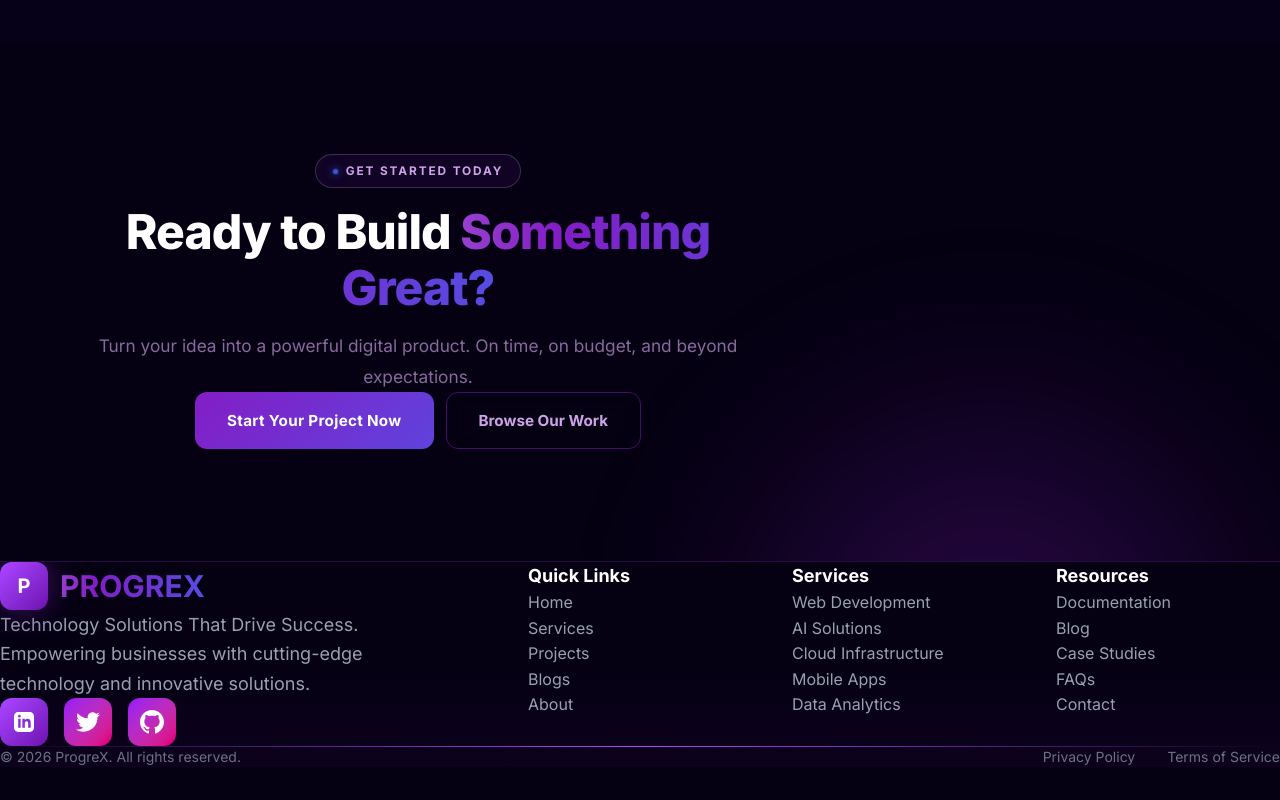
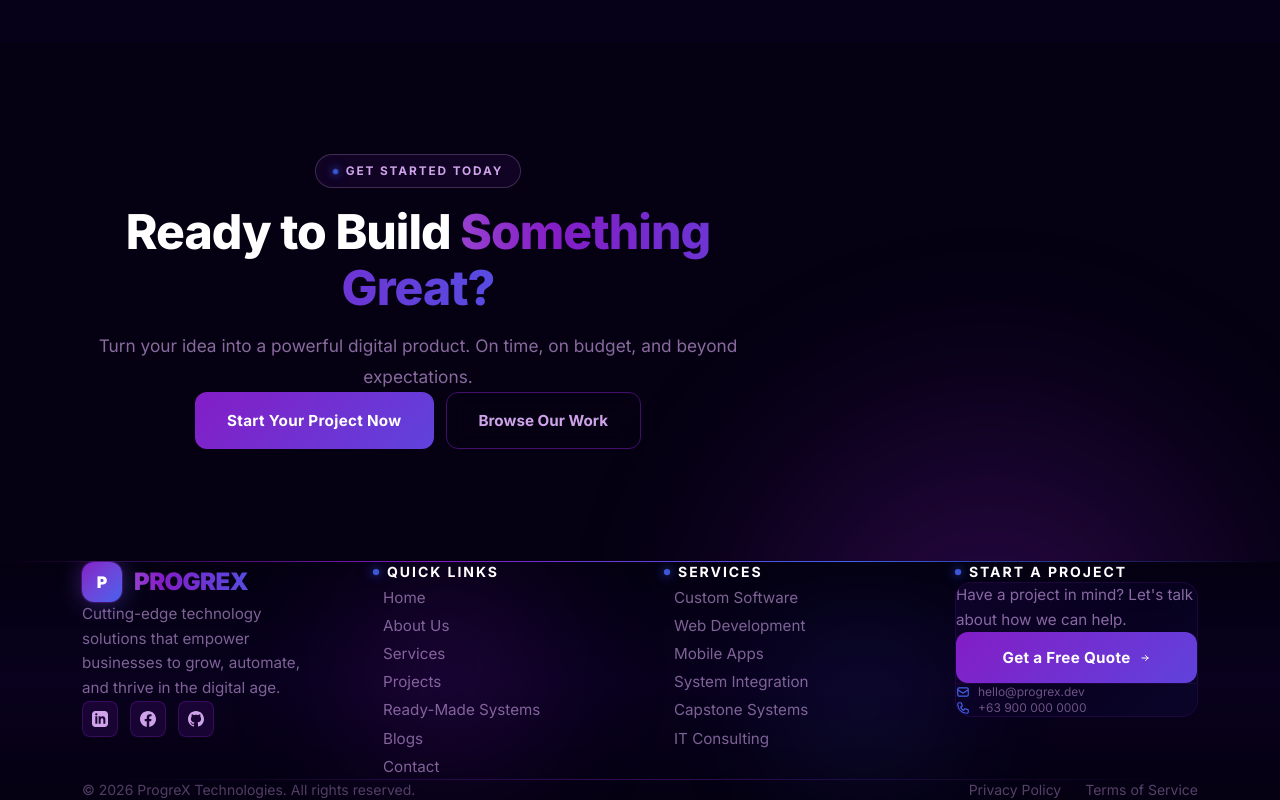
Before and after one commit to sh3ki/PROGREX, a Next.js app: page / in a window 1280 px wide. Shown: the part 4548-5348 px from the top of the page. Before the commit the page ends 5315 px from the top, so only its background shows below. Built offline with nearby package versions, Linux system fonts and the light colour scheme.

Commit message:
Update Footer.tsx

```diff
--- a/components/Footer.tsx
+++ b/components/Footer.tsx
@@ -1,162 +1,163 @@
 'use client';
 
-import { motion } from 'framer-motion';
-import { useInView } from 'framer-motion';
+import { motion, useInView } from 'framer-motion';
 import { useRef } from 'react';
+import Link from 'next/link';
+
+const quickLinks = [
+  { name: 'Home', href: '/' },
+  { name: 'About Us', href: '/about' },
+  { name: 'Services', href: '/services' },
+  { name: 'Projects', href: '/projects' },
+  { name: 'Ready-Made Systems', href: '/systems' },
+  { name: 'Blogs', href: '/blogs' },
+  { name: 'Contact', href: '/contact' },
+];
+const serviceLinks = [
+  { name: 'Custom Software', href: '/services' },
+  { name: 'Web Development', href: '/services' },
+  { name: 'Mobile Apps', href: '/services' },
+  { name: 'System Integration', href: '/services' },
+  { name: 'Capstone Systems', href: '/services' },
+  { name: 'IT Consulting', href: '/services' },
+];
+const socials = [
+  { label: 'LinkedIn', icon: 'M19 0h-14c-2.761 0-5 2.239-5 5v14c0 2.761 2.239 5 5 5h14c2.762 0 5-2.239 5-5v-14c0-2.761-2.238-5-5-5zm-11 19h-3v-11h3v11zm-1.5-12.268c-.966 0-1.75-.79-1.75-1.764s.784-1.764 1.75-1.764 1.75.79 1.75 1.764-.783 1.764-1.75 1.764zm13.5 12.268h-3v-5.604c0-3.368-4-3.113-4 0v5.604h-3v-11h3v1.765c1.396-2.586 7-2.777 7 2.476v6.759z', href: '#' },
+  { label: 'Facebook', icon: 'M24 12.073c0-6.627-5.373-12-12-12s-12 5.373-12 12c0 5.99 4.388 10.954 10.125 11.854v-8.385H7.078v-3.47h3.047V9.43c0-3.007 1.792-4.669 4.533-4.669 1.312 0 2.686.235 2.686.235v2.953H15.83c-1.491 0-1.956.925-1.956 1.874v2.25h3.328l-.532 3.47h-2.796v8.385C19.612 23.027 24 18.062 24 12.073z', href: '#' },
+  { label: 'GitHub', icon: 'M12 0c-6.626 0-12 5.373-12 12 0 5.302 3.438 9.8 8.207 11.387.599.111.793-.261.793-.577v-2.234c-3.338.726-4.033-1.416-4.033-1.416-.546-1.387-1.333-1.756-1.333-1.756-1.089-.745.083-.729.083-.729 1.205.084 1.839 1.237 1.839 1.237 1.07 1.834 2.807 1.304 3.492.997.107-.775.418-1.305.762-1.604-2.665-.305-5.467-1.334-5.467-5.931 0-1.311.469-2.381 1.236-3.221-.124-.303-.535-1.524.117-3.176 0 0 1.008-.322 3.301 1.23.957-.266 1.983-.399 3.003-.404 1.02.005 2.047.138 3.006.404 2.291-1.552 3.297-1.23 3.297-1.23.653 1.653.242 2.874.118 3.176.77.84 1.235 1.911 1.235 3.221 0 4.609-2.807 5.624-5.479 5.921.43.372.823 1.102.823 2.222v3.293c0 .319.192.694.801.576 4.765-1.589 8.199-6.086 8.199-11.386 0-6.627-5.373-12-12-12z', href: '#' },
+];
 
 export default function Footer() {
   const ref = useRef(null);
-  const isInView = useInView(ref, { once: true, amount: 0.2 });
-
-  const scrollToSection = (id: string) => {
-    const element = document.getElementById(id);
-    if (element) {
-      element.scrollIntoView({ behavior: 'smooth' });
-    }
-  };
-
-  const footerLinks = {
-    'Quick Links': [
-      { name: 'Home', id: 'hero' },
-      { name: 'Services', id: 'services' },
-      { name: 'Projects', id: 'projects' },
-      { name: 'Blogs', id: 'blogs' },
-      { name: 'About', id: 'about' },
-    ],
-    'Services': [
-      'Web Development',
-      'AI Solutions',
-      'Cloud Infrastructure',
-      'Mobile Apps',
-      'Data Analytics',
-    ],
-    'Resources': [
-      'Documentation',
-      'Blog',
-      'Case Studies',
-      'FAQs',
-      'Contact',
-    ],
-  };
+  const isInView = useInView(ref, { once: true, amount: 0.15 });
 
   return (
-    <footer ref={ref} className="relative border-t border-purple-500/20 overflow-hidden">
-      {/* Background Gradient */}
-      <div className="absolute inset-0 bg-gradient-to-t from-purple-900/10 via-transparent to-transparent" />
+    <footer ref={ref} className="relative overflow-hidden z-10" style={{ background: 'linear-gradient(180deg, transparent 0%, rgba(58,12,163,0.08) 50%, #050012 100%)' }}>
+      {/* Top divider */}
+      <div className="neon-line" />
+      {/* Background orbs */}
+      <div className="absolute bottom-0 left-1/4 w-64 h-64 orb orb-violet opacity-20 pointer-events-none" />
+      <div className="absolute bottom-0 right-1/4 w-48 h-48 orb orb-blue opacity-15 pointer-events-none" />
 
-      <div className="relative z-10 container mx-auto px-6 py-16">
-        <div className="grid grid-cols-1 md:grid-cols-2 lg:grid-cols-5 gap-10 mb-12">
+      <div className="section-container py-18 md:py-20 relative z-10">
+        <div className="grid grid-cols-1 md:grid-cols-2 lg:grid-cols-4 gap-10 md:gap-12 mb-12 md:mb-14">
+
+          {/* Brand */}
           <motion.div
-            initial={{ opacity: 0, y: 30 }}
-            animate={isInView ? { opacity: 1, y: 0 } : {}}
-            transition={{ duration: 0.6 }}
-            className="lg:col-span-2"
+            initial={{ opacity: 0, y: 30 }} animate={isInView ? { opacity: 1, y: 0 } : {}}
+            transition={{ duration: 0.6 }} className="lg:col-span-1"
           >
-            <div className="flex items-center gap-3 mb-6 group cursor-pointer">
+            <Link href="/" className="flex items-center gap-3 group mb-5 w-fit">
               <div className="relative">
-                <div className="absolute inset-0 bg-gradient-to-br from-purple-500 to-purple-800 rounded-xl blur-lg opacity-50 group-hover:opacity-100 transition-opacity duration-300" />
-                <div className="relative w-12 h-12 rounded-xl bg-gradient-to-br from-purple-500 to-purple-800 flex items-center justify-center shadow-2xl">
-                  <span className="text-white font-bold text-xl">P</span>
+                <div className="absolute inset-0 rounded-xl bg-linear-to-br from-[#831DC6] to-[#4361EE] blur-md opacity-50 group-hover:opacity-80 transition-opacity duration-300" />
+                <div className="relative w-10 h-10 rounded-xl bg-linear-to-br from-[#831DC6] to-[#4361EE] flex items-center justify-center ring-1 ring-[#831DC6]/40">
+                  <span className="text-white font-black text-base">P</span>
                 </div>
               </div>
-              <span className="text-3xl font-bold gradient-text">
-                PROGREX
-              </span>
-            </div>
-            <p className="text-gray-400 mb-8 max-w-md leading-relaxed text-lg">
-              Technology Solutions That Drive Success. Empowering businesses with cutting-edge technology and innovative solutions.
+              <span className="text-xl md:text-2xl font-black tracking-tight gradient-text">PROGREX</span>
+            </Link>
+            <p className="text-[#CFA3EA]/60 text-[0.95rem] leading-relaxed mb-6 max-w-sm">
+              Cutting-edge technology solutions that empower businesses to grow, automate, and thrive in the digital age.
             </p>
-
-            <div className="flex gap-4">
+            <div className="flex items-center gap-3">
+              {socials.map((s) => (
                 <motion.a
-                whileHover={{ scale: 1.15, rotate: 5 }}
+                  key={s.label}
+                  href={s.href}
+                  whileHover={{ scale: 1.12, y: -2 }}
                   whileTap={{ scale: 0.95 }}
-                href="#"
-                className="w-12 h-12 bg-gradient-to-br from-purple-500 to-purple-800 rounded-xl flex items-center justify-center hover:shadow-2xl hover:shadow-purple-500/50 transition-all duration-300"
+                  className="w-9 h-9 rounded-lg bg-[#831DC6]/15 border border-[#831DC6]/30 flex items-center justify-center hover:bg-[#831DC6]/35 hover:border-[#831DC6]/60 hover:shadow-[0_0_16px_rgba(131,29,198,0.4)] transition-all duration-300 group"
+                  aria-label={s.label}
                 >
-                <svg className="w-5 h-5 text-white" fill="currentColor" viewBox="0 0 24 24">
-                  <path d="M19 0h-14c-2.761 0-5 2.239-5 5v14c0 2.761 2.239 5 5 5h14c2.762 0 5-2.239 5-5v-14c0-2.761-2.238-5-5-5zm-11 19h-3v-11h3v11zm-1.5-12.268c-.966 0-1.75-.79-1.75-1.764s.784-1.764 1.75-1.764 1.75.79 1.75 1.764-.783 1.764-1.75 1.764zm13.5 12.268h-3v-5.604c0-3.368-4-3.113-4 0v5.604h-3v-11h3v1.765c1.396-2.586 7-2.777 7 2.476v6.759z" />
+                  <svg className="w-4 h-4 text-[#CFA3EA]" fill="currentColor" viewBox="0 0 24 24">
+                    <path d={s.icon} />
                   </svg>
                 </motion.a>
-              <motion.a
-                whileHover={{ scale: 1.15, rotate: 5 }}
-                whileTap={{ scale: 0.95 }}
-                href="#"
-                className="w-12 h-12 bg-gradient-to-br from-purple-600 to-pink-600 rounded-xl flex items-center justify-center hover:shadow-2xl hover:shadow-purple-500/50 transition-all duration-300"
-              >
-                <svg className="w-6 h-6 text-white" fill="currentColor" viewBox="0 0 24 24">
-                  <path d="M24 4.557c-.883.392-1.832.656-2.828.775 1.017-.609 1.798-1.574 2.165-2.724-.951.564-2.005.974-3.127 1.195-.897-.957-2.178-1.555-3.594-1.555-3.179 0-5.515 2.966-4.797 6.045-4.091-.205-7.719-2.165-10.148-5.144-1.29 2.213-.669 5.108 1.523 6.574-.806-.026-1.566-.247-2.229-.616-.054 2.281 1.581 4.415 3.949 4.89-.693.188-1.452.232-2.224.084.626 1.956 2.444 3.379 4.6 3.419-2.07 1.623-4.678 2.348-7.29 2.04 2.179 1.397 4.768 2.212 7.548 2.212 9.142 0 14.307-7.721 13.995-14.646.962-.695 1.797-1.562 2.457-2.549z" />
-                </svg>
-              </motion.a>
-              <motion.a
-                whileHover={{ scale: 1.15, rotate: 5 }}
-                whileTap={{ scale: 0.95 }}
-                href="#"
-                className="w-12 h-12 bg-gradient-to-br from-purple-600 to-pink-600 rounded-xl flex items-center justify-center hover:shadow-2xl hover:shadow-purple-500/50 transition-all duration-300"
-              >
-                <svg className="w-6 h-6 text-white" fill="currentColor" viewBox="0 0 24 24">
-                  <path d="M12 0c-6.626 0-12 5.373-12 12 0 5.302 3.438 9.8 8.207 11.387.599.111.793-.261.793-.577v-2.234c-3.338.726-4.033-1.416-4.033-1.416-.546-1.387-1.333-1.756-1.333-1.756-1.089-.745.083-.729.083-.729 1.205.084 1.839 1.237 1.839 1.237 1.07 1.834 2.807 1.304 3.492.997.107-.775.418-1.305.762-1.604-2.665-.305-5.467-1.334-5.467-5.931 0-1.311.469-2.381 1.236-3.221-.124-.303-.535-1.524.117-3.176 0 0 1.008-.322 3.301 1.23.957-.266 1.983-.399 3.003-.404 1.02.005 2.047.138 3.006.404 2.291-1.552 3.297-1.23 3.297-1.23.653 1.653.242 2.874.118 3.176.77.84 1.235 1.911 1.235 3.221 0 4.609-2.807 5.624-5.479 5.921.43.372.823 1.102.823 2.222v3.293c0 .319.192.694.801.576 4.765-1.589 8.199-6.086 8.199-11.386 0-6.627-5.373-12-12-12z" />
-                </svg>
-              </motion.a>
+              ))}
             </div>
           </motion.div>
 
-          {Object.entries(footerLinks).map(([title, links], columnIndex) => (
+          {/* Quick Links */}
           <motion.div
-              key={title}
-              initial={{ opacity: 0, y: 30 }}
-              animate={isInView ? { opacity: 1, y: 0 } : {}}
-              transition={{ duration: 0.6, delay: columnIndex * 0.1 }}
+            initial={{ opacity: 0, y: 30 }} animate={isInView ? { opacity: 1, y: 0 } : {}}
+            transition={{ duration: 0.6, delay: 0.1 }}
           >
-              <h4 className="text-white font-bold text-lg mb-5">{title}</h4>
+            <h4 className="text-white font-bold text-sm mb-5 uppercase tracking-[0.14em] flex items-center gap-2">
+              <span className="circuit-dot" />
+              Quick Links
+            </h4>
             <ul className="space-y-3">
-                {links.map((link) => (
-                  <li key={typeof link === 'string' ? link : link.name}>
-                    {typeof link === 'string' ? (
-                      <a href="#" className="text-gray-400 hover:text-purple-400 hover:translate-x-2 transition-all duration-300 block relative group inline-block">
-                        {link}
-                        <span className="absolute bottom-0 left-0 w-0 h-0.5 bg-gradient-to-r from-purple-400 to-purple-700 group-hover:w-full transition-all duration-300"></span>
-                      </a>
-                    ) : (
-                      <button
-                        onClick={() => scrollToSection(link.id)}
-                        className="text-gray-400 hover:text-purple-400 hover:translate-x-2 transition-all duration-300 block relative group text-left inline-block"
-                      >
-                        {link.name}
-                        <span className="absolute bottom-0 left-0 w-0 h-0.5 bg-gradient-to-r from-purple-400 to-purple-700 group-hover:w-full transition-all duration-300"></span>
-                      </button>
-                    )}
+              {quickLinks.map((l) => (
+                <li key={l.name}>
+                  <Link href={l.href} className="text-[#CFA3EA]/60 hover:text-[#CFA3EA] text-[0.95rem] transition-all duration-200 hover:translate-x-1.5 inline-flex items-center gap-1.5 group">
+                    <span className="w-1 h-1 rounded-full bg-[#4361EE] opacity-0 group-hover:opacity-100 transition-opacity duration-200 shrink-0" />
+                    {l.name}
+                  </Link>
                 </li>
               ))}
             </ul>
           </motion.div>
+
+          {/* Services */}
+          <motion.div
+            initial={{ opacity: 0, y: 30 }} animate={isInView ? { opacity: 1, y: 0 } : {}}
+            transition={{ duration: 0.6, delay: 0.2 }}
+          >
+            <h4 className="text-white font-bold text-sm mb-5 uppercase tracking-[0.14em] flex items-center gap-2">
+              <span className="circuit-dot" />
+              Services
+            </h4>
+            <ul className="space-y-3">
+              {serviceLinks.map((l) => (
+                <li key={l.name}>
+                  <Link href={l.href} className="text-[#CFA3EA]/60 hover:text-[#CFA3EA] text-[0.95rem] transition-all duration-200 hover:translate-x-1.5 inline-flex items-center gap-1.5 group">
+                    <span className="w-1 h-1 rounded-full bg-[#4361EE] opacity-0 group-hover:opacity-100 transition-opacity duration-200 shrink-0" />
+                    {l.name}
+                  </Link>
+                </li>
               ))}
-        </div>
+            </ul>
+          </motion.div>
 
+          {/* CTA Card */}
           <motion.div
-          initial={{ opacity: 0 }}
-          animate={isInView ? { opacity: 1 } : {}}
-          transition={{ duration: 0.6, delay: 0.5 }}
-          className="pt-10 mt-10"
+            initial={{ opacity: 0, y: 30 }} animate={isInView ? { opacity: 1, y: 0 } : {}}
+            transition={{ duration: 0.6, delay: 0.3 }}
           >
-          <div className="h-px w-full bg-gradient-to-r from-transparent via-purple-500 to-transparent mb-8"></div>
-          <div className="flex flex-col md:flex-row justify-between items-center gap-4">
-            <p className="text-gray-500 text-sm">
-              © 2026 ProgreX. All rights reserved.
-            </p>
-            <div className="flex gap-8 text-sm">
-              <a href="#" className="text-gray-500 hover:text-purple-400 transition-colors duration-300 relative group">
-                Privacy Policy
-                <span className="absolute bottom-0 left-0 w-0 h-0.5 bg-gradient-to-r from-purple-400 to-purple-700 group-hover:w-full transition-all duration-300"></span>
+            <h4 className="text-white font-bold text-sm mb-5 uppercase tracking-[0.14em] flex items-center gap-2">
+              <span className="circuit-dot" />
+              Start a Project
+            </h4>
+            <div className="glass-card p-5 rounded-xl">
+              <p className="text-[#CFA3EA]/65 text-[0.95rem] leading-relaxed mb-4">Have a project in mind? Let&apos;s talk about how we can help.</p>
+              <Link href="/contact" className="btn-primary w-full text-xs py-2.5 justify-center">
+                <span>Get a Free Quote</span>
+                <svg width="12" height="12" fill="none" stroke="currentColor" viewBox="0 0 24 24"><path strokeLinecap="round" strokeLinejoin="round" strokeWidth={2} d="M13 7l5 5m0 0l-5 5m5-5H6" /></svg>
+              </Link>
+              <div className="mt-4 pt-4 border-t border-[#831DC6]/15 space-y-2">
+                <a href="mailto:hello@progrex.dev" className="flex items-center gap-2 text-[#CFA3EA]/50 hover:text-[#CFA3EA] text-xs transition-colors duration-200 group">
+                  <svg className="w-3.5 h-3.5 shrink-0 text-[#4361EE]" fill="none" stroke="currentColor" viewBox="0 0 24 24"><path strokeLinecap="round" strokeLinejoin="round" strokeWidth={2} d="M3 8l7.89 5.26a2 2 0 002.22 0L21 8M5 19h14a2 2 0 002-2V7a2 2 0 00-2-2H5a2 2 0 00-2 2v10a2 2 0 002 2z" /></svg>
+                  hello@progrex.dev
                 </a>
-              <a href="#" className="text-gray-500 hover:text-purple-400 transition-colors duration-300 relative group">
-                Terms of Service
-                <span className="absolute bottom-0 left-0 w-0 h-0.5 bg-gradient-to-r from-purple-400 to-purple-700 group-hover:w-full transition-all duration-300"></span>
+                <a href="tel:+639000000000" className="flex items-center gap-2 text-[#CFA3EA]/50 hover:text-[#CFA3EA] text-xs transition-colors duration-200">
+                  <svg className="w-3.5 h-3.5 shrink-0 text-[#4361EE]" fill="none" stroke="currentColor" viewBox="0 0 24 24"><path strokeLinecap="round" strokeLinejoin="round" strokeWidth={2} d="M3 5a2 2 0 012-2h3.28a1 1 0 01.948.684l1.498 4.493a1 1 0 01-.502 1.21l-2.257 1.13a11.042 11.042 0 005.516 5.516l1.13-2.257a1 1 0 011.21-.502l4.493 1.498a1 1 0 01.684.949V19a2 2 0 01-2 2h-1C9.716 21 3 14.284 3 6V5z" /></svg>
+                  +63 900 000 0000
                 </a>
               </div>
             </div>
           </motion.div>
         </div>
+
+        {/* Bottom bar */}
+        <div className="divider mb-8" />
+        <div className="flex flex-col md:flex-row justify-between items-center gap-4">
+          <p className="text-[#CFA3EA]/38 text-sm">© 2026 ProgreX Technologies. All rights reserved.</p>
+          <div className="flex gap-6">
+            <a href="#" className="text-[#CFA3EA]/40 hover:text-[#CFA3EA]/72 text-sm transition-colors duration-200">Privacy Policy</a>
+            <a href="#" className="text-[#CFA3EA]/40 hover:text-[#CFA3EA]/72 text-sm transition-colors duration-200">Terms of Service</a>
+          </div>
+        </div>
+      </div>
     </footer>
   );
 }
```
Lines whose indentation alone changed are shown as unchanged.
